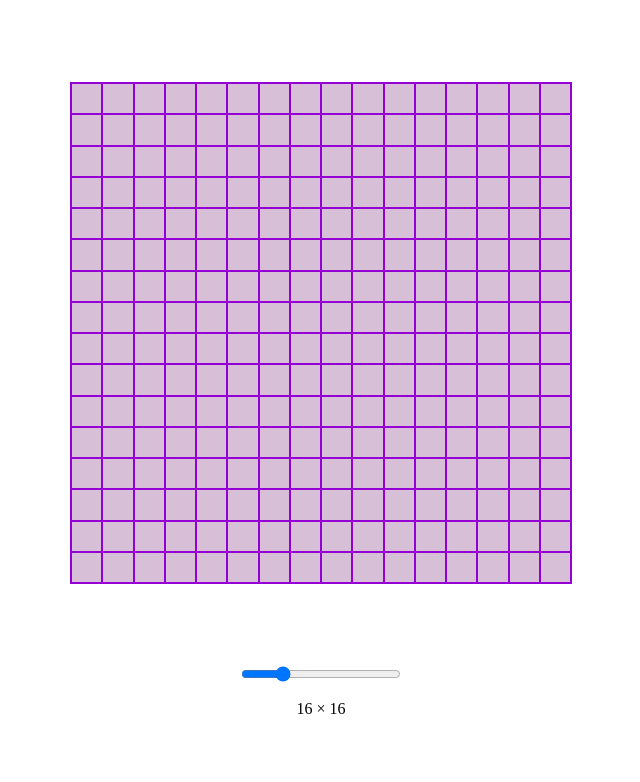
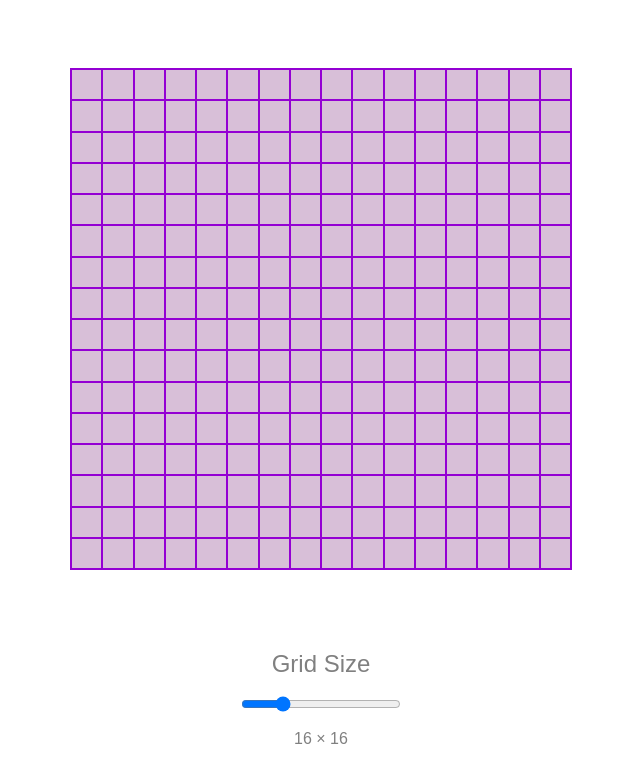
Before and after one commit to c-auri/sketchpad, a plain HTML site: page index.html in a window 1280 px wide. Shown: the whole page, without its empty margins (319-959 px from the left). Drawn offline with Linux system fonts and the light colour scheme.

Commit message:
Improve slider design

```diff
--- a/index.html
+++ b/index.html
@@ -11,12 +11,13 @@
 <body>
     <div id="sketchpad"></div>
     <div id="slider">
+        <label for="slider-input">Grid Size</label>
         <input type="range" min="1" max="64" value="16" id="slider-input">
-        <p>
+        <span>
             <span class="slider-value"></span>
             &times;
             <span class="slider-value"></span>
-        </p>
+        </span>
     </div>
 </body>
 </html>
--- a/styles.css
+++ b/styles.css
@@ -15,14 +15,22 @@ body {
 #slider {
     display: grid;
     place-content: center;
+    gap: 1rem;
+}
+
+#slider label {
+    font-size: 1.5rem;
 }
 
 #slider > input {
     width: 10rem;
 }
 
-#slider > p {
+#slider label,
+#slider span {
+    font-family: sans-serif;
     text-align: center;
+    color: gray;
 }
 
 .cell {
```
